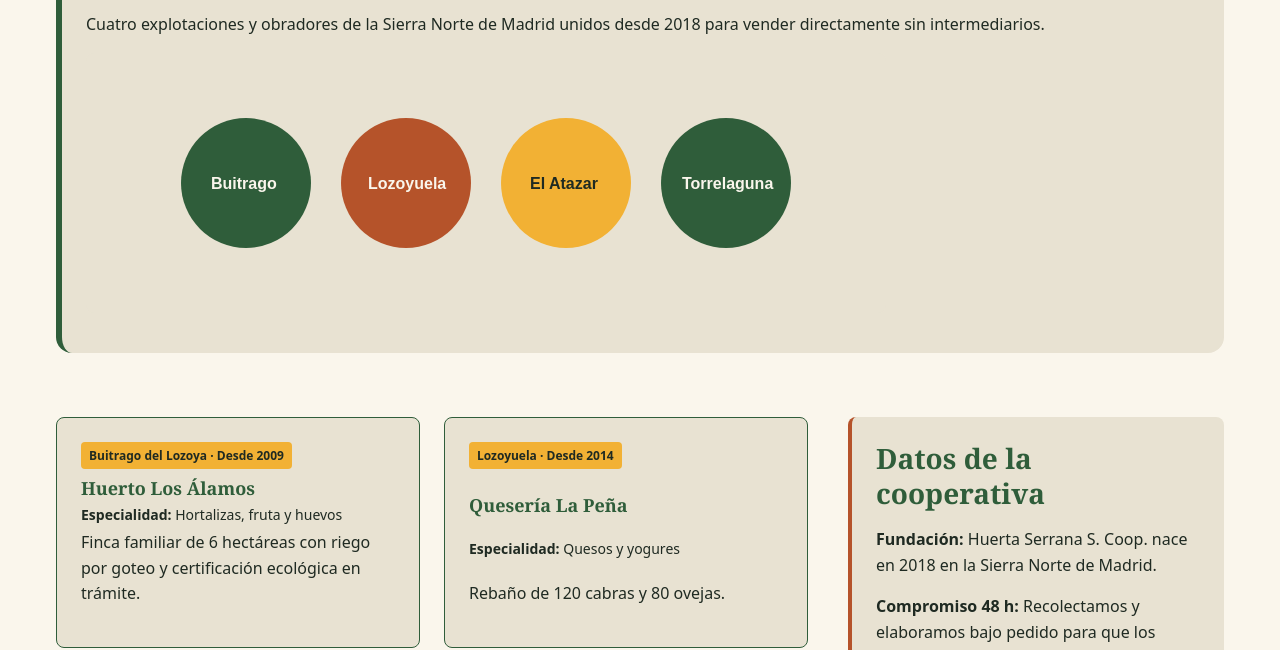
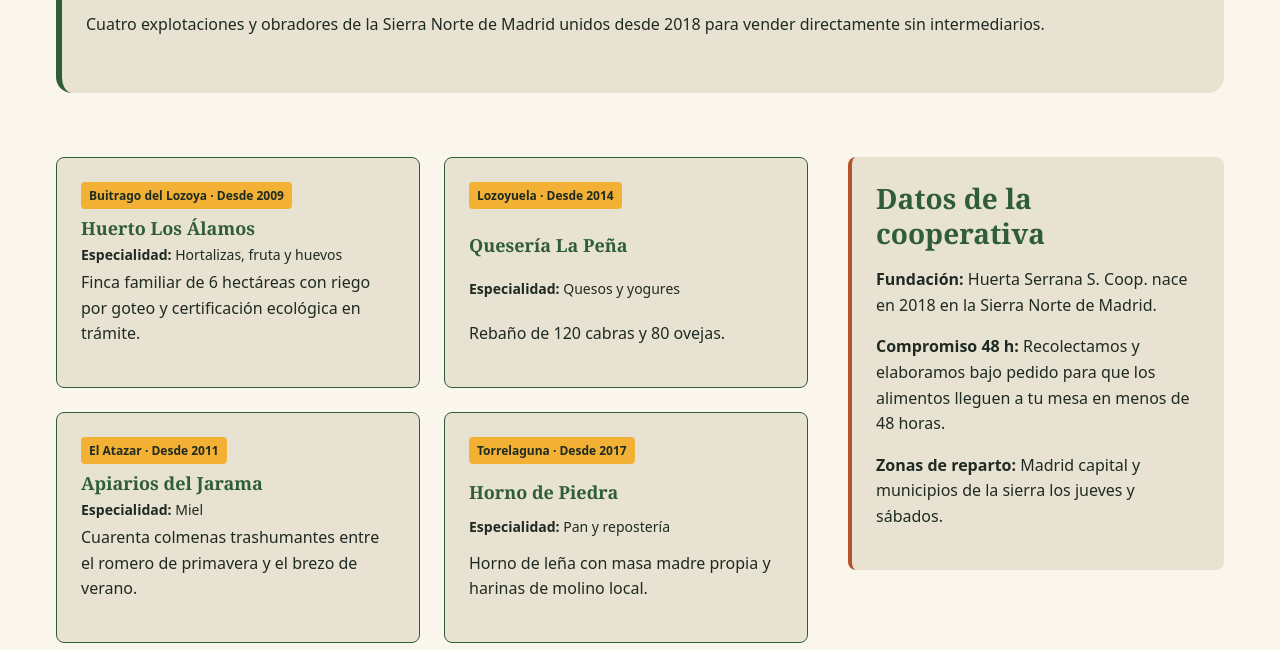
Before and after one commit to andresdop46-beep/Huerta-serrana, a plain HTML site: page productores.html in a window 1280 px wide. Shown: the part 179-829 px from the top of the page. Drawn offline with Linux system fonts and the light colour scheme.

Commit message:
fix: eliminar imagen en productores.html y corregir tildes UTF-8

```diff
--- a/productores.html
+++ b/productores.html
@@ -33,7 +33,6 @@
     <section class="cabecera-pagina">
       <h1>Nuestros productores</h1>
       <p>Cuatro explotaciones y obradores de la Sierra Norte de Madrid unidos desde 2018 para vender directamente sin intermediarios.</p>
-      <img src="img/sierra-norte.svg" alt="Mapa esquemático de los cuatro municipios productores: Buitrago, Lozoyuela, El Atazar y Torrelaguna" width="800" height="260">
     </section>
 
 
```
